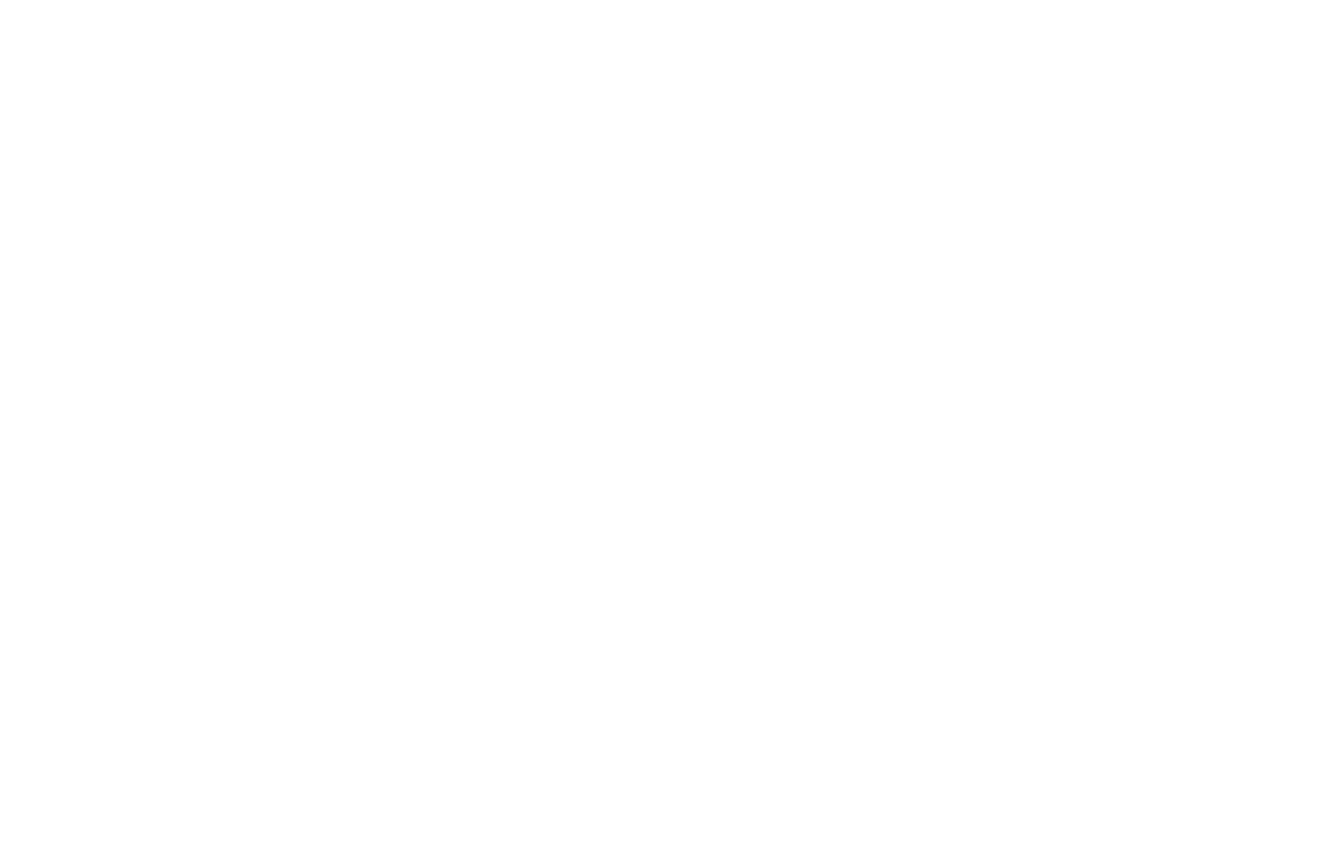
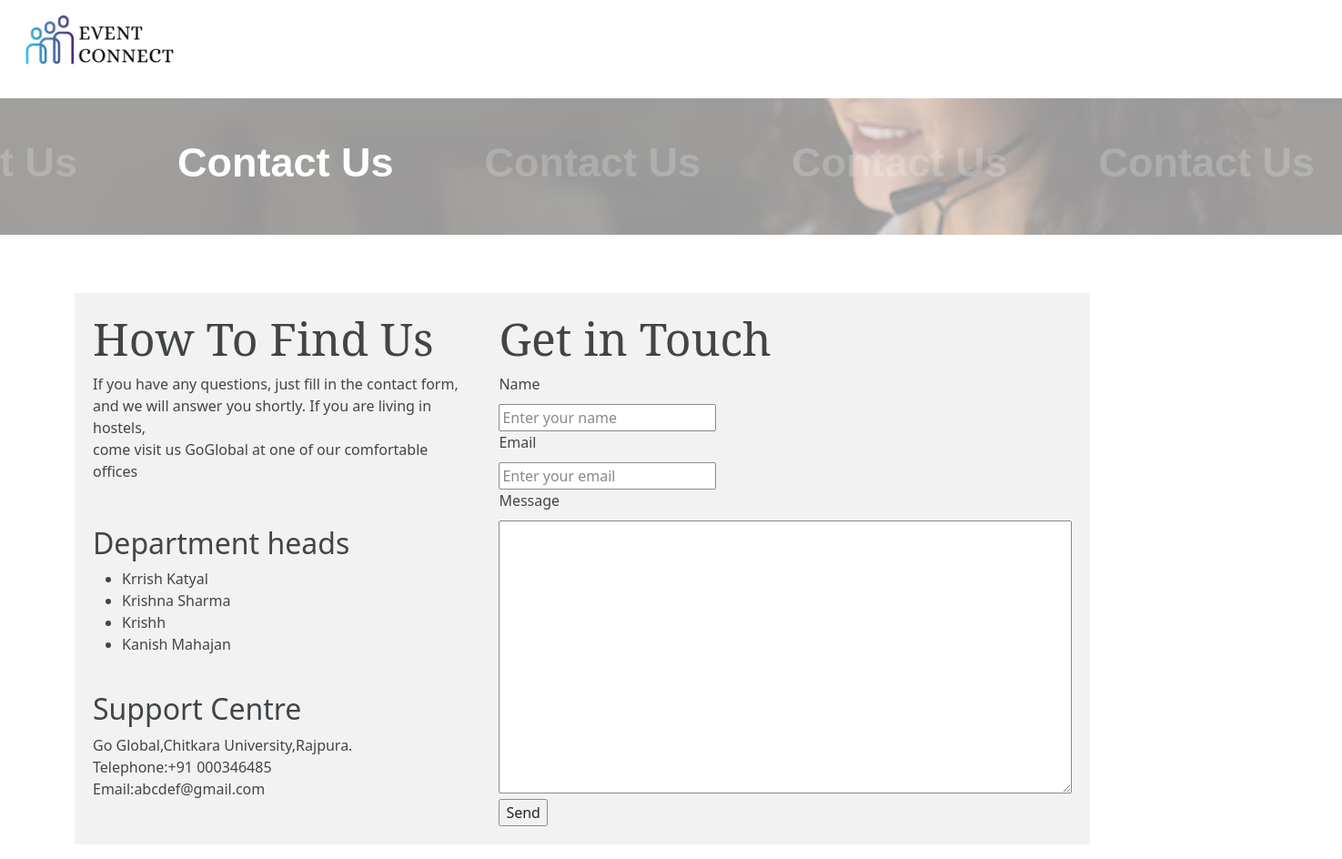
Before and after one commit to katyalkrrish/Event_upadating_system, a plain HTML site: page Main/contactus.html in a window 1280 px wide. Shown: the whole page at 91% size, 1475 px wide, since content can reach past the window. Before the commit the page ends 800 px from the top, so only its background shows below. Drawn offline with nearby package versions, Linux system fonts and the light colour scheme.

Commit message:
contact us

```diff
--- /dev/null
+++ b/Main/contact.css
@@ -0,0 +1,68 @@
+.logo{
+    text-align: left;
+    margin-left:1rem ;
+    }
+.bgimage{
+    background-color: aliceblue;
+    height: 150px;
+    width: 1475px;
+    background-image: url('c5.avif') ;
+    background-size: cover;
+    background-position: center;
+    opacity: 0.4;
+    display: flex;
+    justify-content: flex-start;
+    align-items: center;
+    gap: 100px;
+
+
+
+
+}
+#k{
+    font-size:45px;
+  font-weight: bold;
+    color:white;
+    font-family: 'Niva Alt Bold', sans-serif;;
+    margin-left: 10px;
+
+}
+#r{ font-family: 'Niva Alt Bold', sans-serif;;
+    font-size:45px;
+    font-weight: bold;
+    opacity: 0.2;
+color:white;
+
+}
+h1{ font-family:"serif";
+    font-size: xx-large;
+    font-size: 50px;
+    font-weight:400;
+}
+.container {
+    display: flex;
+    flex-direction: row;
+    width: 100%;
+  }
+.leftsec{
+    width: 40%;
+    background-color: #f0f0f0;
+    opacity: 0.85;
+    padding: 20px;
+}
+.rightsec{
+    width: 60%;
+    opacity: 0.85;
+    background-color: #f0f0f0;
+    padding: 20px;
+}
+.message{
+    padding: 20px;
+    width: 100%;
+    height:300px
+
+}
+label {
+    display: block;
+    margin-bottom: 10px;
+}
--- a/Main/contactus.html
+++ b/Main/contactus.html
@@ -0,0 +1,49 @@
+<!DOCTYPE html>
+<html lang="en">
+<head>
+    <meta charset="UTF-8">
+    <meta name="viewport" content="width=device-width, initial-scale=1.0">
+    <title>Document</title>
+    <link href="https://cdn.jsdelivr.net/npm/bootstrap@5.3.3/dist/css/bootstrap.min.css" rel="stylesheet" integrity="sha384-QWTKZyjpPEjISv5WaRU9OFeRpok6YctnYmDr5pNlyT2bRjXh0JMhjY6hW+ALEwIH" crossorigin="anonymous">
+<script src="https://cdn.jsdelivr.net/npm/bootstrap@5.3.3/dist/js/bootstrap.bundle.min.js" integrity="sha384-YvpcrYf0tY3lHB60NNkmXc5s9fDVZLESaAA55NDzOxhy9GkcIdslK1eN7N6jIeHz" crossorigin="anonymous"></script>
+<link rel="stylesheet" href="contact.css">
+</head>
+<body>
+    <h2 class ="logo"><img src="logo2.jpg" alt="" height="100" width="auto"></h2>
+    <div class="bgimage">
+        <h1 id="r">t Us</h1>
+       <h1 id="k"> Contact Us</h1>
+       <h1 id="r">Contact Us</h1>
+       <h1 id="r">Contact Us</h1>
+       <h1 id="r">Contact Us</h1>
+   </div><p><br><br>
+
+   <div class="container">
+    <div class="leftsec">
+        <h1>How To Find Us</h1>
+        If you have any questions, just fill in the contact form,<br> and we will answer you shortly. If you are living in hostels,<br> come visit us GoGlobal at one of our comfortable offices <br><br><br>
+       <h2>Department heads</h2>
+       <ul> <li>Krrish Katyal</li><li>Krishna Sharma</li> <li> Krishh</li><li>Kanish Mahajan</li></ul>
+    <br>
+    <h2>Support Centre</h2>
+     Go Global,Chitkara University,Rajpura. <br>
+     Telephone:+91 000346485 <br>
+     Email:abcdef@gmail.com
+    <br><br>
+</div>
+    <div class="rightsec">
+        <h1>Get in Touch</h1><form>
+        <label for="name">Name</label>
+        <input type="text" id="name" placeholder="Enter your name" required><br>
+        <label for="email">Email</label>
+        <input type="email" id="email" placeholder="Enter your email" required><br>
+        <label for="message">Message</label>
+        <textarea  id="message" class="message"></textarea>
+        <input type="submit" value="Send">
+
+        </form>
+
+    </div>
+   </div></p>
+   </body>
+   </html>
--- a/Main/index.css
+++ b/Main/index.css
@@ -1,18 +1,69 @@
 *{
    text-align: center;
+
+   font-family:'Franklin Gothic Medium', 'Arial Narrow', Arial, sans-serif;
+
+}
+.upper{
+    margin-top: 2rem;
+
+}
+.background{
+    background-size:cover ;
+
+
+    background-image: linear-gradient(white ,rgb(145, 202, 226));
+    height:83vh;
+
+}
+
+.aboutus{
+    height: 100vh;
+    background-color: rgb(18, 18, 18);
+    background-size: cover;
+    color: white;
+
 }
 
 .images{
     height: 300px;
     margin: 20px;
+    border-radius:50% ;
+
+
+
+
+}
+.images:hover{
+    box-shadow: 2px 2px 10px rgb(10, 10, 10) ;
 }
 .main{
     display: flex;
     justify-content: space-evenly;
     flex-wrap: wrap;
+
+}@media(max-width:700px)and (min-width:20px){
+    .background{
+        background-size:cover ;
+
+
+        background-image: linear-gradient(white ,rgb(145, 202, 226));
+        height:120vh;
+
+    }
 }
 .logo{
-    text-align: left;
-    margin-left:1rem ;
+    position: sticky;
+    top:0;
+    display: flex;
+    height: 100px;
+    background-color: white;
+
+
+    /* box-shadow:2px 2px 5px rgb(229, 228, 228) ; */
+    z-index: 10;
+    /* border-radius: 15px; */
+
+
 
 }
--- /dev/null
+++ b/Main/loginstudent.css
@@ -0,0 +1,91 @@
+.login{
+    width: 400px;
+    height: 500px;
+    color: black;
+    display: flex;
+    border-radius: 50px;
+    background-size: cover;
+    background-position: center;
+    margin-top: 100px;
+    z-index: 1000;
+}
+body{
+    font-family: math;
+    font-weight: 400;
+    font-style: normal;
+    height: 93vh;
+    background-color: #e5e5f7;
+opacity: 0.8;
+background-image:  repeating-radial-gradient( circle at 0 0, transparent 0, #e5e5f7 10px ), repeating-linear-gradient( #444cf755, #444cf7 );
+    /* background-image: linear-gradient(white,rgb(162, 174, 231)); */
+}
+#student{
+    margin-top: 5px;
+    border-radius: 50%;
+    height: 110px;
+    width: auto;
+}
+form{
+    display: flex;
+    box-sizing: border-box;
+    box-shadow: 0px 0px 6px black;
+    padding: 10px;
+    width: 100%;
+    height: 100%;
+    flex-direction: column;
+    display: flex;
+    gap: 5px;
+    border-radius: 10px;
+    z-index: 100000;
+}
+h1{
+    font-weight: normal;
+    color: black;
+    font-size: 24px;
+    text-shadow: 0px 0px 2px black;
+    margin-bottom: 2rem;
+}
+label{
+    font-family: math;
+    font-weight: 500;
+    color: black;
+    text-transform: uppercase;
+    font-size: 15px;
+    letter-spacing: 2px;
+    padding-left: 10px;
+}
+input{
+    height: 40px;
+    line-height: 40px;
+    border-radius: 20px;
+    padding: 0px 20px;
+    margin-bottom: 20px;
+    border: 2px solid black;
+    color: black;
+}
+button{
+    height: 40px;
+    margin: 10px 0px;
+    text-transform: uppercase;
+
+}
+.ancor{
+    color: white;
+    text-decoration: none;
+    font-size: x-large;
+    font-weight:300;
+}
+
+.col-12{
+    display: flex;
+    flex-direction: column;
+
+}
+.a1{
+    text-decoration: none;
+    font-weight: 700;
+    font-size: large;
+}
+.border{
+    border: 10px solid black;
+}
```
Also changed, not shown: Main/index.html (+23 -8 lines), Main/studentlogin.html (+26 -2 lines), Main/c5.avif (added), Main/clubs.html (deleted), Main/events.html (deleted), Main/logo.jpg (deleted).
